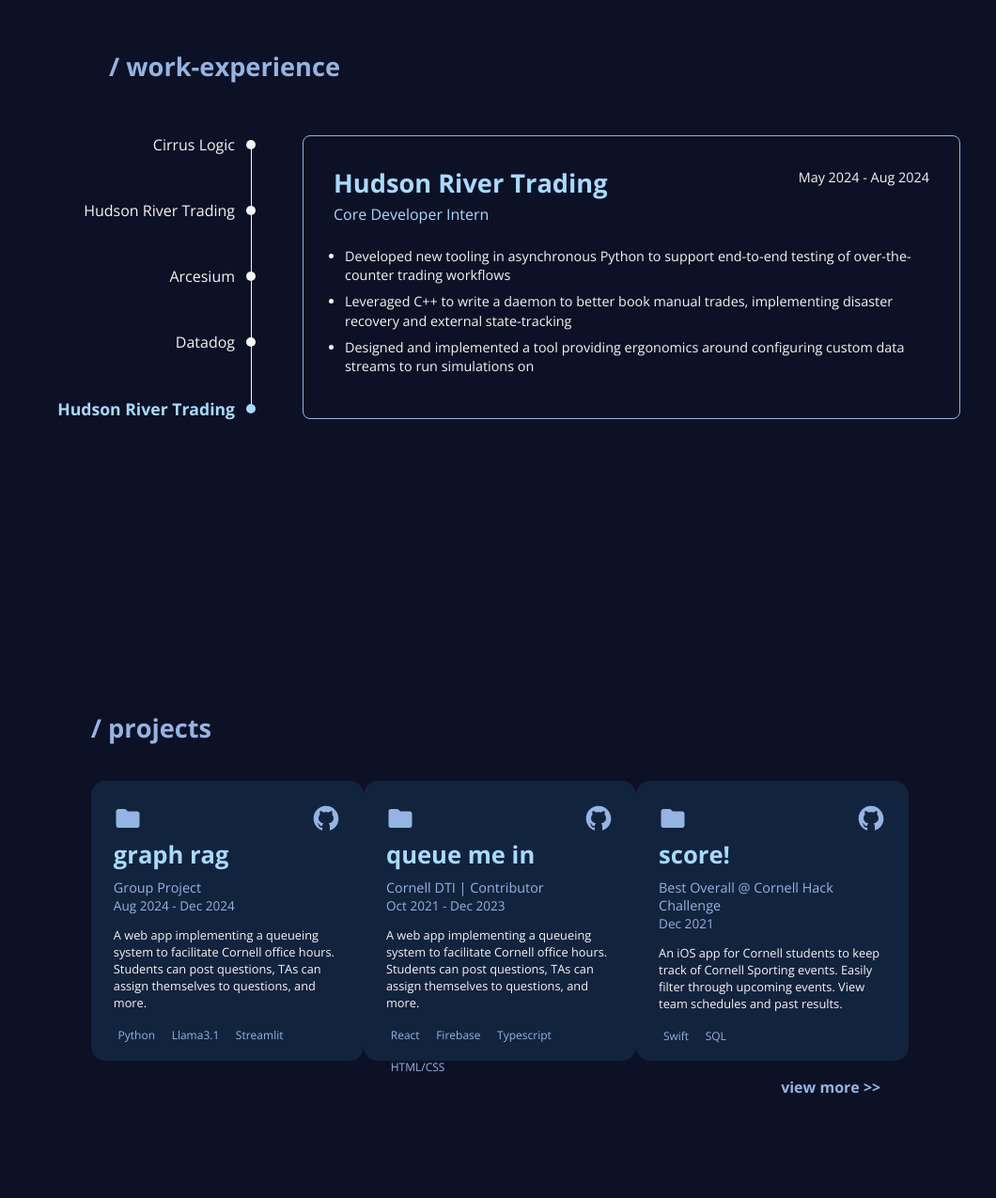
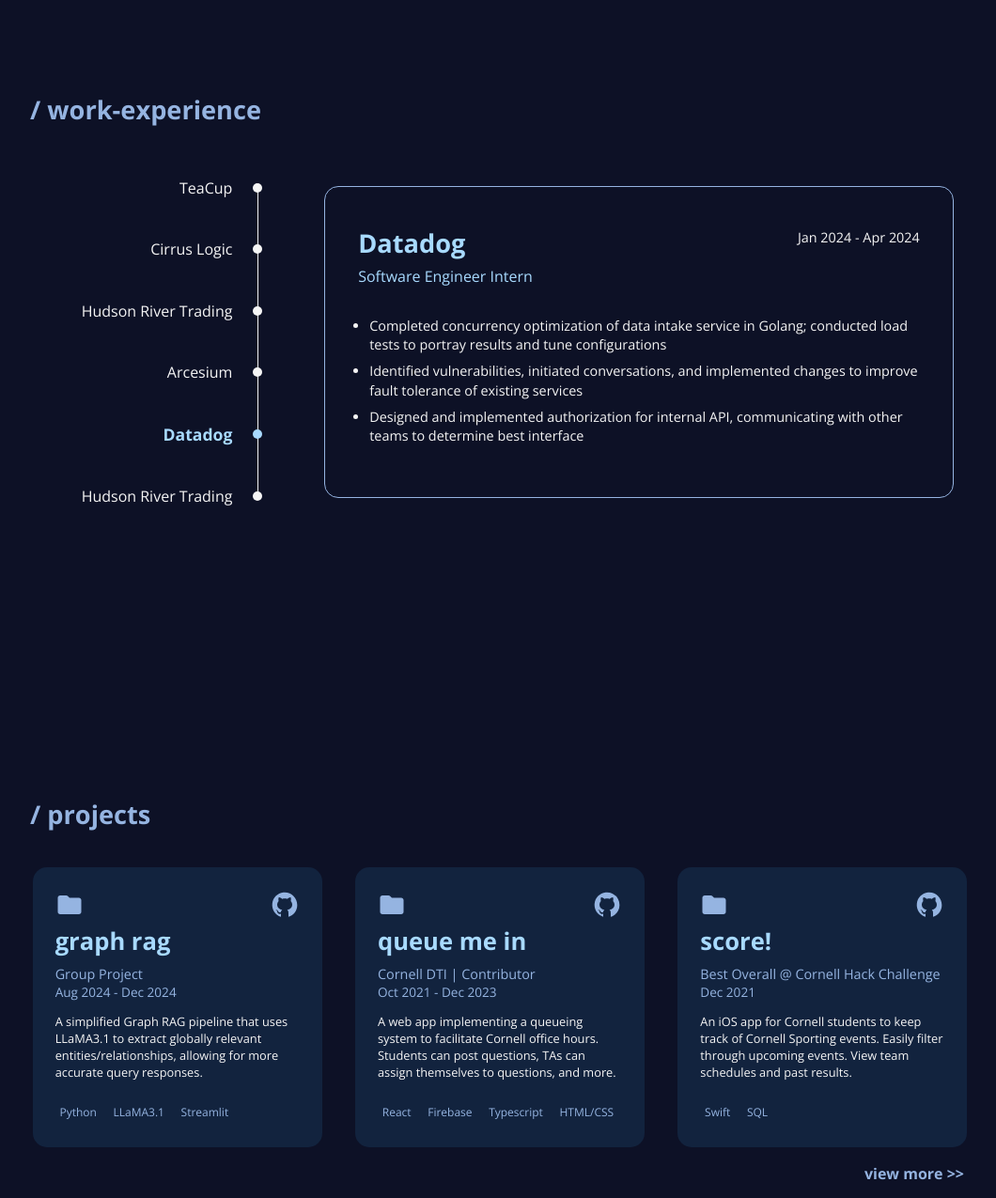
Before and after one commit to erin-xu/website, a React (Create React App) app: page / in a window 1280 px wide. Shown: the part 835-2110 px from the top of the page at 94% size, without its empty margins (108-1168 px from the left). Built offline with nearby package versions, Linux system fonts and the light colour scheme.

Commit message:
add to timeline, fix navbar

```diff
--- a/public/index.html
+++ b/public/index.html
@@ -1,14 +1,12 @@
 <!DOCTYPE html>
 <html lang="en">
+
 <head>
   <meta charset="utf-8" />
   <link rel="icon" href="%PUBLIC_URL%/favicon.ico" />
   <meta name="viewport" content="width=device-width, initial-scale=1" />
   <meta name="theme-color" content="#000000" />
-    <meta
-      name="description"
-      content="Web site created using create-react-app"
-    />
+  <meta name="description" content="Web site created using create-react-app" />
   <link rel="apple-touch-icon" href="%PUBLIC_URL%/logo192.png" />
   <!--
       manifest.json provides metadata used when your web app is installed on a
@@ -24,8 +22,9 @@
       work correctly both with client-side routing and a non-root public URL.
       Learn how to configure a non-root public URL by running `npm run build`.
     -->
-    <title>React App</title>
+  <title>Erin Xu</title>
 </head>
+
 <body>
   <noscript>You need to enable JavaScript to run this app.</noscript>
   <div id="root"></div>
@@ -40,4 +39,5 @@
       To create a production bundle, use `npm run build` or `yarn build`.
     -->
 </body>
+
 </html>
--- a/src/components/About.tsx
+++ b/src/components/About.tsx
@@ -5,7 +5,7 @@
 
 const About = () => {
   return (
-    <section id="about" className="about">
+    <section id="about" className="about-container">
       <div className="about-text">
         <p className="hi">hi, my name is</p>
         <p className="name">Erin Xu.</p>
--- a/src/components/Navbar.tsx
+++ b/src/components/Navbar.tsx
@@ -9,35 +9,71 @@
   const [isVisible, setIsVisible] = useState(true);
   const [lastScrollY, setLastScrollY] = useState(0);
   const [activeSection, setActiveSection] = useState<string>("about");
+  // let lastScrollY = 0;
+
+  // useEffect(() => {
+  //   const handleScroll = () => {
+  //     const currentScrollY = window.scrollY;
+  //     setIsVisible(currentScrollY < lastScrollY || currentScrollY < 100); // Show on scroll up or near top
+  //     setLastScrollY(currentScrollY);
+
+  //     let newActiveSection = "about";
+
+  //     for (const section of sections) {
+  //       const element = document.getElementById(section);
+  //       if (element) {
+  //         const rect = element.getBoundingClientRect();
+  //         if (rect.top <= window.innerHeight / 2 && rect.bottom >= window.innerHeight / 2) {
+  //           newActiveSection = section;
+  //           console.log(newActiveSection)
+  //           break;
+  //         }
+  //       }
+  //     }
+
+  //     setActiveSection(newActiveSection);
+  //   };
+
+  //   window.addEventListener("scroll", handleScroll);
+  //   return () => window.removeEventListener("scroll", handleScroll);
+  // }, [lastScrollY]);
 
   useEffect(() => {
     const handleScroll = () => {
       const currentScrollY = window.scrollY;
+
+      // Toggle visibility based on scroll position
       setIsVisible(currentScrollY < lastScrollY || currentScrollY < 100); // Show on scroll up or near top
       setLastScrollY(currentScrollY);
 
-      let newActiveSection = "about";
+      // Update active section based on scroll position
+      let newActiveSection = activeSection; // Default section
 
       for (const section of sections) {
-        const element = document.getElementById(section);
+        const element = document.getElementById(`.${section}-container`);
         if (element) {
+          console.log("true")
           const rect = element.getBoundingClientRect();
+          // Check if the section is in the viewport
           if (rect.top <= window.innerHeight / 2 && rect.bottom >= window.innerHeight / 2) {
             newActiveSection = section;
-            console.log(newActiveSection)
             break;
           }
         }
       }
 
-      setActiveSection(newActiveSection);
+      if (newActiveSection !== activeSection) {
+        setActiveSection(newActiveSection); // Update active section
+      }
     };
 
     window.addEventListener("scroll", handleScroll);
     return () => window.removeEventListener("scroll", handleScroll);
-  }, [lastScrollY]);
+  }, [activeSection, lastScrollY]);
 
-
+  const handleSectionClick = (section: string) => {
+    setActiveSection(section);
+  };
 
   return (
     <nav className={`navbar ${isVisible ? "visible" : "hidden"}`}>
@@ -56,6 +92,7 @@
             smooth={true}
             duration={500}
             className={`nav-item ${activeSection === section ? "active" : ""}`}
+            onClick={() => handleSectionClick(section)}
           >
             {section}
           </Link>
--- a/src/components/Project.tsx
+++ b/src/components/Project.tsx
@@ -2,6 +2,7 @@
 import "../styles/Project.scss";
 import folder from '../icons/folder.svg';
 import github from '../icons/github.svg';
+// Our pipeline involves passing text through LLaMA2 to identify entities (nodes) and relationships (edges), then applying an unsupervised graph clustering algorithm to group closely related entities into neighborhoods. When a query is submitted, we compare it against these neighborhoods, entities, and relationships, retrieving data from those that rank the highest in relevance.
 
 const projects = [
   {
@@ -9,8 +10,8 @@
     organization: "Group Project",
     date: "Aug 2024 - Dec 2024",
     description:
-      "A web app implementing a queueing system to facilitate Cornell office hours. Students can post questions, TAs can assign themselves to questions, and more.",
-    tech: ["Python", "Llama3.1", "Streamlit"],
+      "A simplified Graph RAG pipeline that uses LLaMA3.1 to extract globally relevant entities/relationships, allowing for more accurate query responses.",
+    tech: ["Python", "LLaMA3.1", "Streamlit"],
     repoLink: "https://github.com/erin-xu/graph-rag",
   },
   {
@@ -39,7 +40,7 @@
       <h2>/ projects</h2>
       <div className="projects-container">
         {projects.map((project, index) => (
-          <div key={index} className="project-card">
+          <div key={index} className="project-card" onClick={() => window.open(project.repoLink, "_blank")}>
             <div className="card-header">
               <img className="folder" src={folder} alt="Folder icon" />
               <button
@@ -61,13 +62,14 @@
           </div>
         ))}
       </div>
-      {/* Clickable "View More" button */}
+      <div className="view-container">
         <button
           className="view-more"
           onClick={() => window.open("https://github.com/erin-xu?tab=repositories", "_blank")}
         >
           view more &gt;&gt;
         </button>
+      </div>
     </section>
   );
 };
--- a/src/components/Timeline.tsx
+++ b/src/components/Timeline.tsx
@@ -9,6 +9,16 @@
 }
 
 const experiences: Experience[] = [
+  {
+    company: "TeaCup",
+    position: "Software Development Intern",
+    duration: "Dec 2021 - Aug 2023",
+    details: [
+      "Programmed in Swift to create the initial iteration of community-building social media app targeting the elderly population",
+      "Integrated Agora SDK to create real-time video calling functionality and Firebase to allow for user login and authentication",
+      "Conducted market research and user surveys, using findings to make product design decisions for an early-stage startup",
+    ],
+  },
   {
     company: "Cirrus Logic",
     position: "Software Development Engineer Intern",
@@ -84,7 +94,7 @@
         </div>
 
         <div className="timeline-right">
-          <div className="experience-panel">
+          <div className="panel">
             <div className="title">
               <h3>{selectedExperience.company}</h3>
               <p className="duration">{selectedExperience.duration}</p>
--- a/src/styles/About.scss
+++ b/src/styles/About.scss
@@ -41,8 +41,8 @@
 //   }
 // }
 
-.about {
-  min-height: 90vh;
+.about-container {
+  min-height: 85vh;
   display: flex;
   padding-top: 80px;
   // padding-left: 25vw;
--- a/src/styles/Navbar.scss
+++ b/src/styles/Navbar.scss
@@ -34,13 +34,14 @@
 
     &:hover {
       color: #8ea2ff;
+      // font-weight: bold;
     }
 
-    &.active {
-      font-weight: bold;
-      color: #8ea2ff !important;
-      /* Ensure it applies */
-      border-bottom: 2px solid #8ea2ff !important;
-    }
+    // &.active {
+    //   font-weight: bold;
+    //   color: #8ea2ff !important;
+    //   /* Ensure it applies */
+    //   border-bottom: 2px solid #8ea2ff !important;
+    // }
   }
 }
--- a/src/styles/Project.scss
+++ b/src/styles/Project.scss
@@ -12,10 +12,10 @@
   justify-content: center;
   flex-direction: column;
   min-height: 90vh;
-  align-items: flex-end;
+  align-items: center;
   gap: 1rem;
   padding: 4rem 10%;
-  background-color: grey;
+  // background-color: grey;
   padding-left: 16%;
   padding-right: 16%;
   background-color: #0d1126;
@@ -26,17 +26,17 @@
     // padding-left: 2rem;
     // color: #8ea2ff;
     font-family: "Open Sans", sans-serif;
-    width: 100%;
+    width: 1000px;
     // align-items: flex-start;
     text-align: left;
-    padding-left: 1.5rem;
-    margin-left: 1.5rem;
+    // padding-left: 1.5rem;
     font-size: 1.7rem;
+    width: 1000px;
     color: #95B4E1 // height: 20px;
   }
 
   .projects-container {
-    width: 100%;
+    width: 1030px;
     display: flex;
     // flex-direction: column;
     justify-content: space-around;
@@ -57,7 +57,7 @@
     // border: 1px solid #b0c5ff;
 
     &:hover {
-      transform: translateY(-5px);
+      transform: translateY(-15px);
     }
 
     .folder {
@@ -86,7 +86,7 @@
         }
 
         &:hover {
-          transform: scale(1.1);
+          transform: scale(1.2);
         }
       }
     }
@@ -138,12 +138,17 @@
     }
   }
 
+  .view-container {
+    width: 1000px;
+    display: flex;
+    flex-direction: column;
+    align-items: flex-end;
+
     .view-more {
       font-family: "Open Sans", sans-serif;
       width: 8rem;
       text-align: right;
       // margin-top: 1rem;
-    margin-right: 1.5rem;
       font-size: 1rem;
       color: #95B4E1;
       cursor: pointer;
@@ -153,8 +158,9 @@
       transition: color 0.3s ease, transform 0.2s ease;
 
       &:hover {
-      color: #b0c5ff;
+        // color: #b0c5ff;
         transform: scale(1.1);
+      }
     }
   }
 }
--- a/src/styles/Timeline.scss
+++ b/src/styles/Timeline.scss
@@ -9,11 +9,12 @@
   padding: 4rem 10%;
   background-color: #0d1126;
   // background-color: blue;
+  padding-top: 150px;
 
   h2 {
     font-family: "Open Sans", sans-serif;
-    width: 100vw;
-    padding-left: 35vw;
+    width: 1000px;
+    // padding-left: 10px;
     font-size: 1.7rem;
     color: #95B4E1 // height: 20px;
   }
@@ -23,6 +24,7 @@
   display: flex;
   justify-content: space-around;
   // min-height: 80vh;
+  // background-color: green;
   align-items: center;
   gap: 5rem;
   // padding: 4rem 10%;
@@ -50,7 +52,7 @@
       padding-right: 1rem;
       // border-right: 2px solid #b0c5ff;
       text-align: right;
-      gap: 1rem;
+      gap: 0.7rem;
 
       // Create the timeline line
       &::before {
@@ -61,7 +63,7 @@
         right: -0.1rem; // Align with bullet points
         top: 1.5rem; // Start from the first bullet
         bottom: 10px; // End at the last bullet
-        height: 17.5rem;
+        height: 20.5rem;
       }
 
       .timeline-item {
@@ -71,7 +73,7 @@
         cursor: pointer;
         position: relative;
         transition: color 0.3s ease;
-        // padding-right: 1.5rem;
+        padding-right: 0.6rem;
 
         &::after {
           content: "";
@@ -88,6 +90,11 @@
 
         &:hover {
           color: #A8DAFF;
+          font-weight: bold;
+
+          &::after {
+            background-color: #A8DAFF;
+          }
         }
       }
 
@@ -105,14 +112,15 @@
 
   .timeline-right {
     flex: 2;
-    width: 700px;
+    width: 670px;
     display: flex;
     align-items: stretch; // Ensure equal height
+    padding-left: 1rem;
 
-    .experience-panel {
+    .panel {
       border: 1px solid #95B4E1;
-      padding: 1rem 2rem;
-      border-radius: 8px;
+      padding: 1rem 2.2rem;
+      border-radius: 15px;
       background-color: #0d1126;
       transition: all 0.3s ease;
 
@@ -124,10 +132,11 @@
       justify-content: center; // Centers content vertically
 
       .title {
-        height: 40px;
+        height: 60px;
         display: flex;
         justify-content: space-between;
         align-items: center;
+        margin-bottom: 0rem;
 
         h3 {
           font-size: 1.7rem;
@@ -148,14 +157,15 @@
         font-size: 1rem;
         font-weight: 500;
         color: #A8DAFF;
-        margin-bottom: 0.5rem;
+        margin-bottom: 1rem;
+        margin-top: 0.5rem;
       }
 
       ul {
         // list-style-type: bulle;
         padding-left: 12px;
         // flex-grow: 1; // Ensures consistent spacing within the box
-        height: 150px;
+        height: 160px;
 
         li {
           font-size: 0.9rem;
@@ -207,7 +217,7 @@
   .timeline-right {
     width: 100%;
 
-    .experience-panel {
+    .panel {
       min-height: 320px; // Slightly larger on smaller screens for consistency
     }
   }
```
Lines whose indentation alone changed are shown as unchanged.
